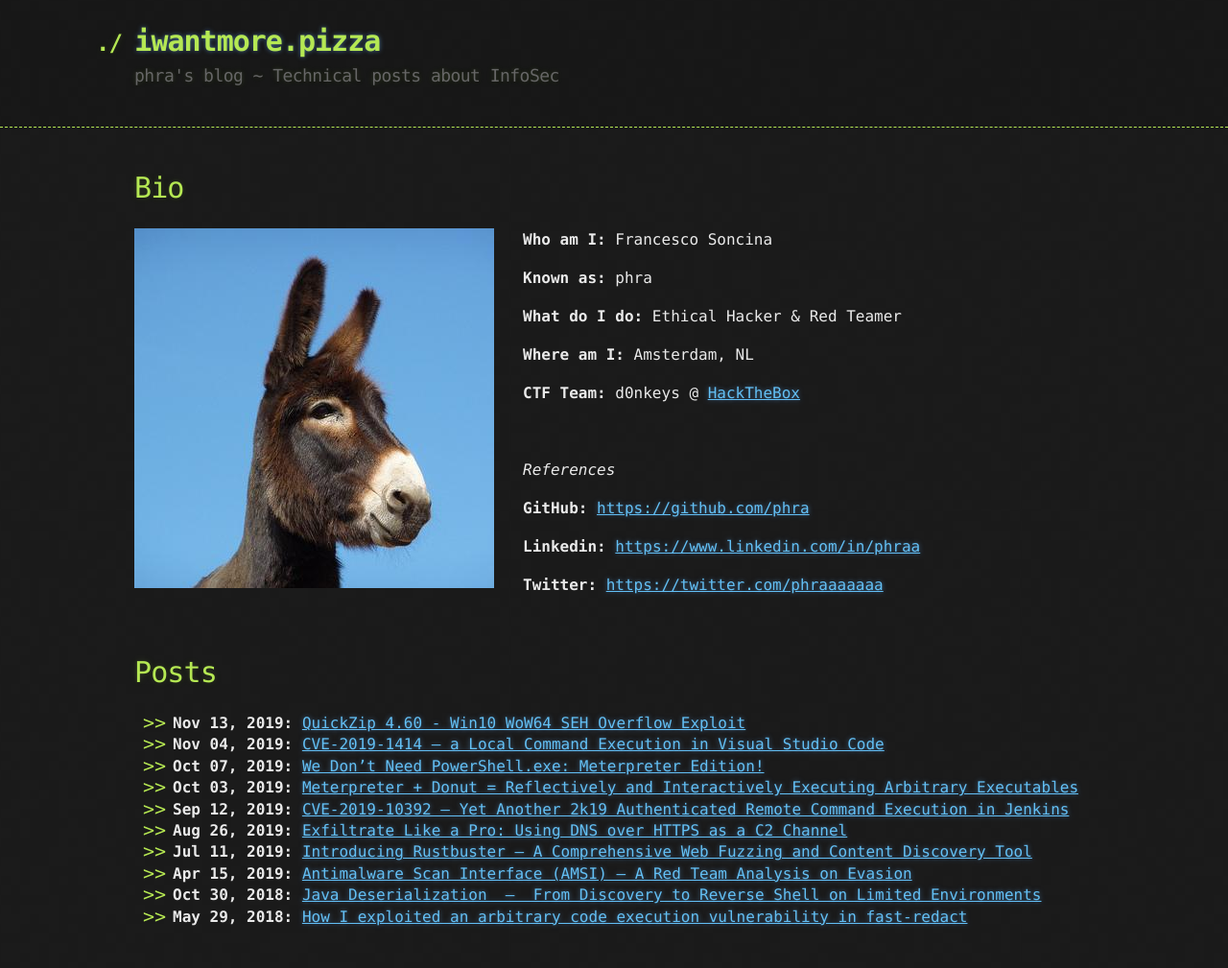
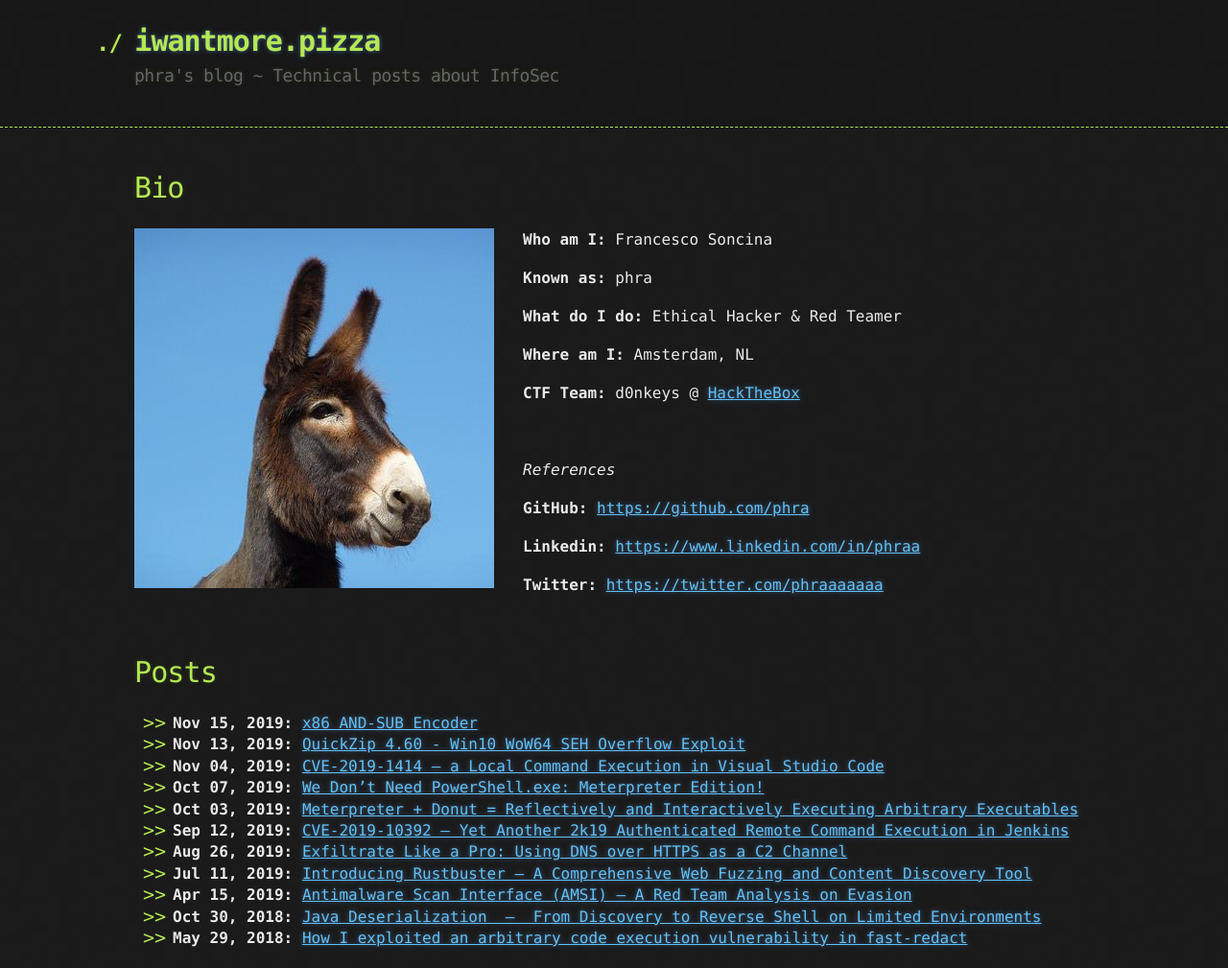
Before and after one commit to phra/phra.github.io, a Jekyll site: the page built from index.md, in a window 1280 px wide. Shown: the whole page at 96% size. Built offline with Jekyll 4.4.1, drawn with Linux system fonts in a browser that asks for light colours; our own code applies the rules of GitHub Pages for plain Markdown files; before the commit the page ends 987 px from its top, so only the background shows below that.

Commit message:
add and-sub encoder to index

```diff
--- a/index.md
+++ b/index.md
@@ -29,6 +29,8 @@
 
 # Posts
 
+
+- **Nov 15, 2019:** [x86 AND-SUB Encoder](./posts/and-sub-encoder.html)
 - **Nov 13, 2019:** [QuickZip 4.60 - Win10 WoW64 SEH Overflow Exploit](./posts/quickzip-seh-win10-wow64.html)
 - **Nov 04, 2019:** [CVE-2019-1414 — a Local Command Execution in Visual Studio Code](./posts/cve-2019-1414.html)
 - **Oct 07, 2019:** [We Don't Need PowerShell.exe: Meterpreter Edition!](./posts/meterpreter-psattack.html)
```
